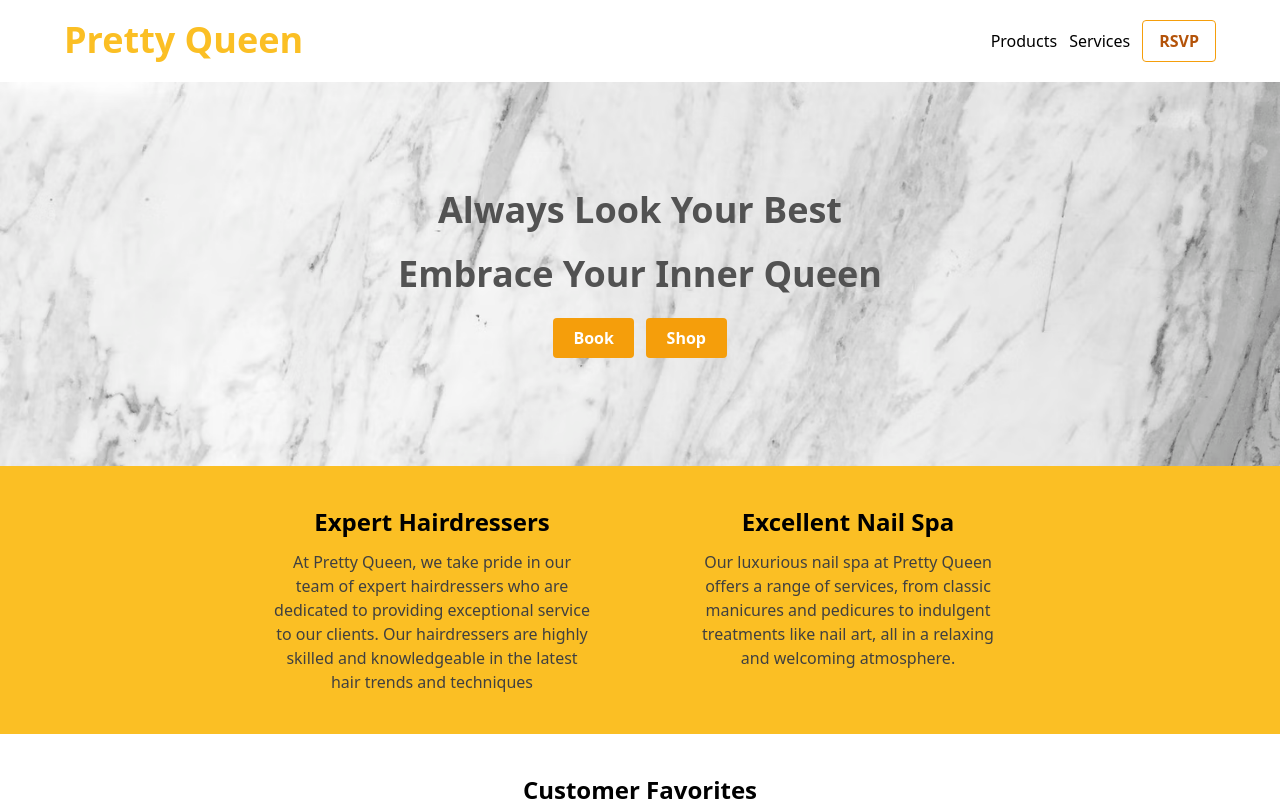
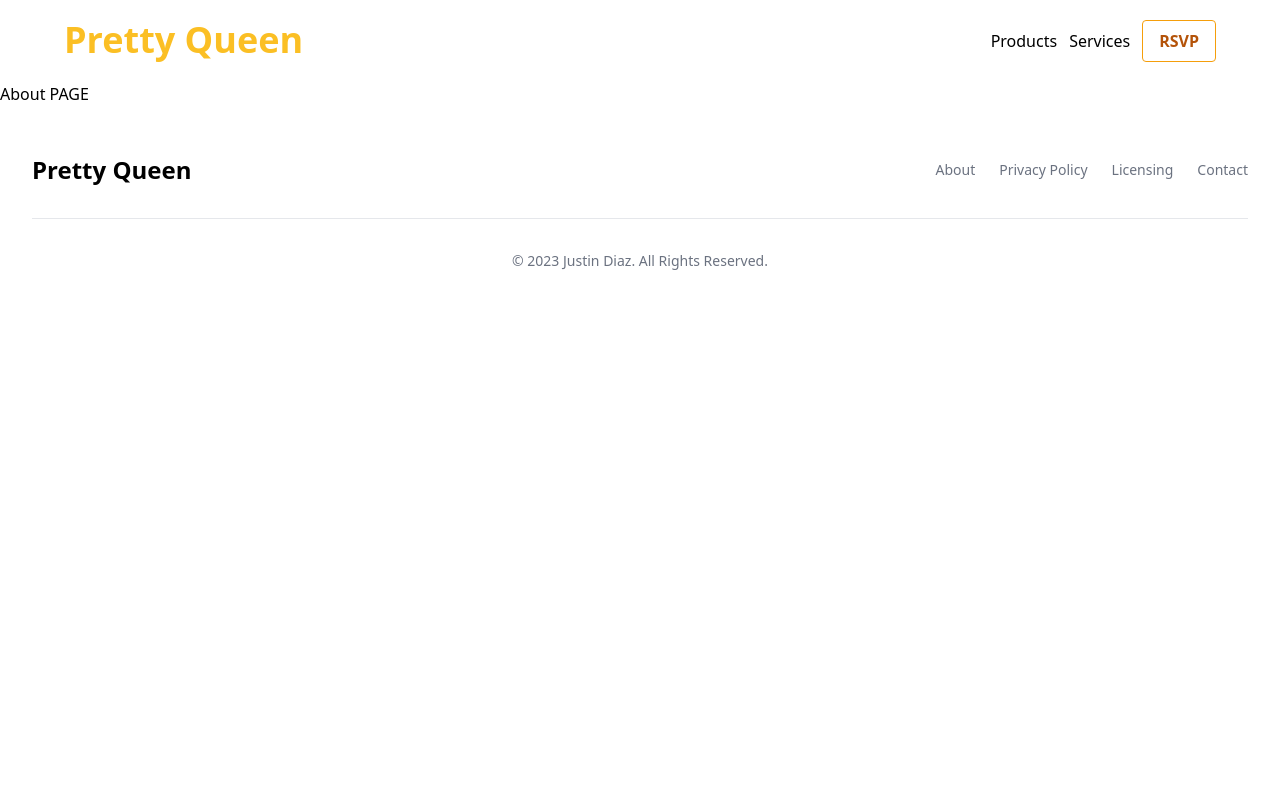
Before and after one commit to Jad229/pretty-queen-vue, a Vue app: page /services in a window 1280 px wide. Shown: the top 801 px of the page. Built offline with nearby package versions, Linux system fonts and the light colour scheme.

Commit message:
feat: vue router implemented

```diff
--- a/index.html
+++ b/index.html
@@ -4,7 +4,7 @@
     <meta charset="UTF-8" />
     <link rel="icon" type="image/svg+xml" href="/vite.svg" />
     <meta name="viewport" content="width=device-width, initial-scale=1.0" />
-    <title>Vite + Vue</title>
+    <title>Pretty Queen</title>
   </head>
   <body>
     <div id="app"></div>
--- a/package.json
+++ b/package.json
@@ -11,7 +11,9 @@
   "dependencies": {
     "@headlessui/vue": "^1.7.13",
     "@heroicons/vue": "^2.0.17",
-    "vue": "^3.2.47"
+    "path": "^0.12.7",
+    "vue": "^3.2.47",
+    "vue-router": "^4.1.6"
   },
   "devDependencies": {
     "@vitejs/plugin-vue": "^4.1.0",
--- a/src/App.vue
+++ b/src/App.vue
@@ -1,11 +1,9 @@
 <script>
-import Home from "./components/Home.vue";
 import Header from "./components/Header.vue";
 import Footer from "./components/Footer.vue";
 
 export default {
   components: {
-    Home,
     Header,
     Footer,
   },
@@ -14,7 +12,7 @@ export default {
 
 <template>
   <Header />
-  <Home />
+  <router-view></router-view>
   <Footer />
 </template>
 
--- a/src/main.js
+++ b/src/main.js
@@ -1,5 +1,34 @@
-import { createApp } from 'vue'
-import './style.css'
-import App from './App.vue'
+import { createApp } from "vue";
+import { createRouter, createWebHistory } from "vue-router";
+import App from "./App.vue";
+import "./style.css";
+import About from "./views/About.vue";
+import Home from "./views/Home.vue";
+import Products from "./views/Products.vue"; // <-- Add this line
 
-createApp(App).mount('#app')
+const router = createRouter({
+  history: createWebHistory(),
+  routes: [
+    {
+      path: "/",
+      name: "home",
+      component: Home,
+    },
+    {
+      path: "/products",
+      name: "products",
+      component: Products,
+    },
+    {
+      path: "/services",
+      name: "Services",
+      component: About,
+    },
+    {
+      path: "/about",
+      name: "about",
+      component: About,
+    },
+  ],
+});
+createApp(App).use(router).mount("#app");
--- /dev/null
+++ b/src/views/About.vue
@@ -0,0 +1,9 @@
+<script>
+export default {
+  name: "About",
+};
+</script>
+<template>
+  <section id="about"><div>About PAGE</div></section>
+</template>
+<style></style>
--- a/src/components/Home.vue
+++ b/src/views/Home.vue
@@ -1,5 +1,5 @@
 <script>
-import ProductCard from "./ProductCard.vue";
+import ProductCard from "../components/ProductCard.vue";
 
 export default {
   name: "Home",
@@ -24,11 +24,13 @@ export default {
           >
             Book
           </button>
-          <button
-            class="w-5/6 md:w-1/6 bg-amber-500 hover:bg-amber-700 text-white font-bold py-2 px-4 rounded"
-          >
-            Shop
-          </button>
+          <a href="/products" class="w-5/6 md:w-1/6"
+            ><button
+              class="bg-amber-500 hover:bg-amber-700 text-white font-bold py-2 px-4 rounded"
+            >
+              Shop
+            </button>
+          </a>
         </div>
       </div>
     </div>
--- /dev/null
+++ b/src/views/Products.vue
@@ -0,0 +1,9 @@
+<script>
+export default {
+  name: "Products",
+};
+</script>
+<template>
+  <section id="products"><div>PRODUCTS PAGE</div></section>
+</template>
+<style></style>
--- /dev/null
+++ b/src/views/Services.vue
@@ -0,0 +1,7 @@
+<script>
+export default {
+  name: "Services",
+};
+</script>
+<template><section>Services Page</section></template>
+<style scoped></style>
--- a/tailwind.config.js
+++ b/tailwind.config.js
@@ -4,7 +4,7 @@ export default {
   theme: {
     extend: {
       backgroundImage: {
-        "marble-texture": "url('public/marble-texture.avif')",
+        "marble-texture": "url('/marble-texture.avif')",
       },
     },
   },
--- a/vite.config.js
+++ b/vite.config.js
@@ -1,7 +1,11 @@
-import { defineConfig } from 'vite'
-import vue from '@vitejs/plugin-vue'
+import vue from "@vitejs/plugin-vue";
+import path from "path";
+import { defineConfig } from "vite";
 
 // https://vitejs.dev/config/
 export default defineConfig({
+  alias: {
+    "@": path.resolve(__dirname, "./src"),
+  },
   plugins: [vue()],
-})
+});
```
Also changed, not shown: jsconfig.json (added, +9 -0 lines), 1 other file (tests, documents, lock files or other folders).
